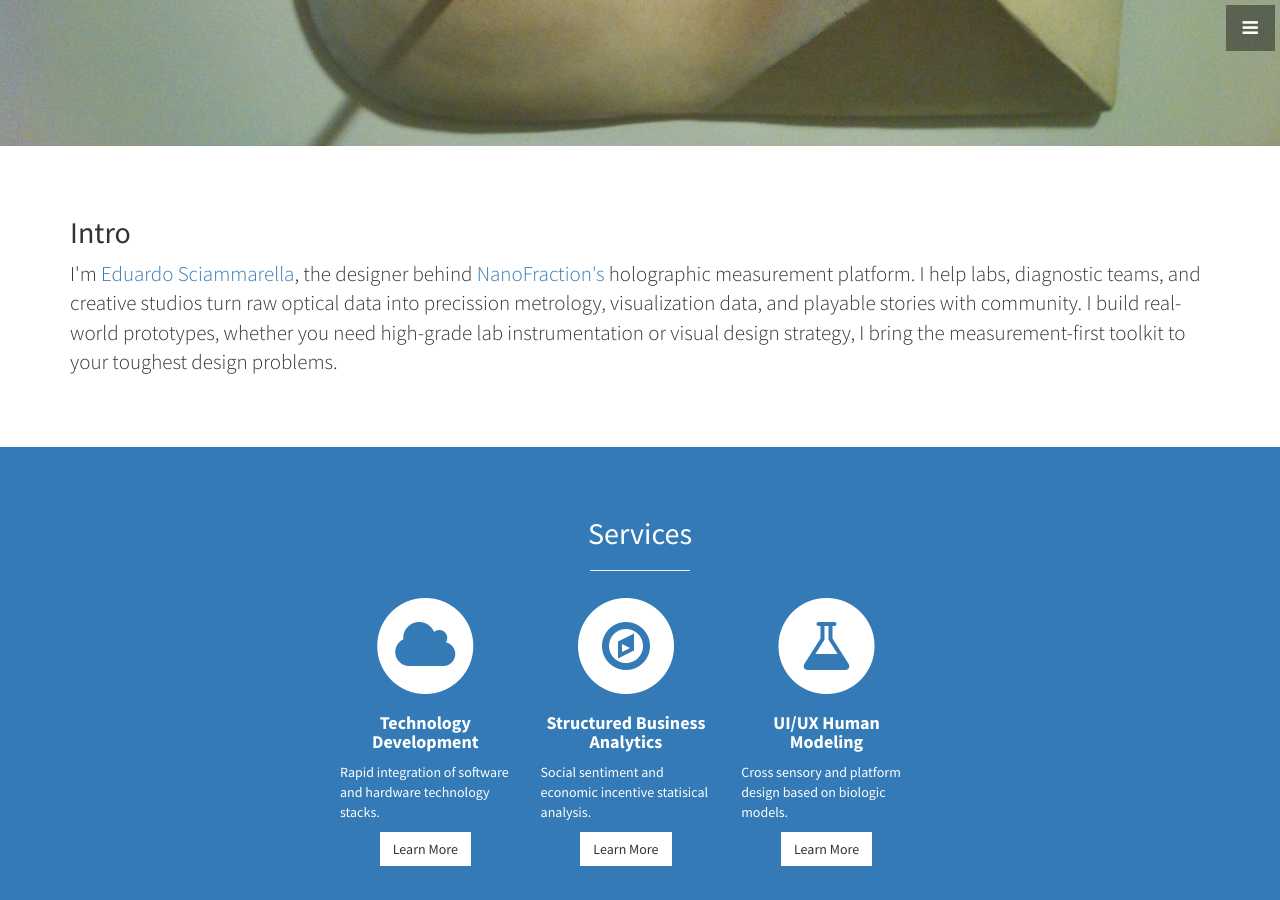
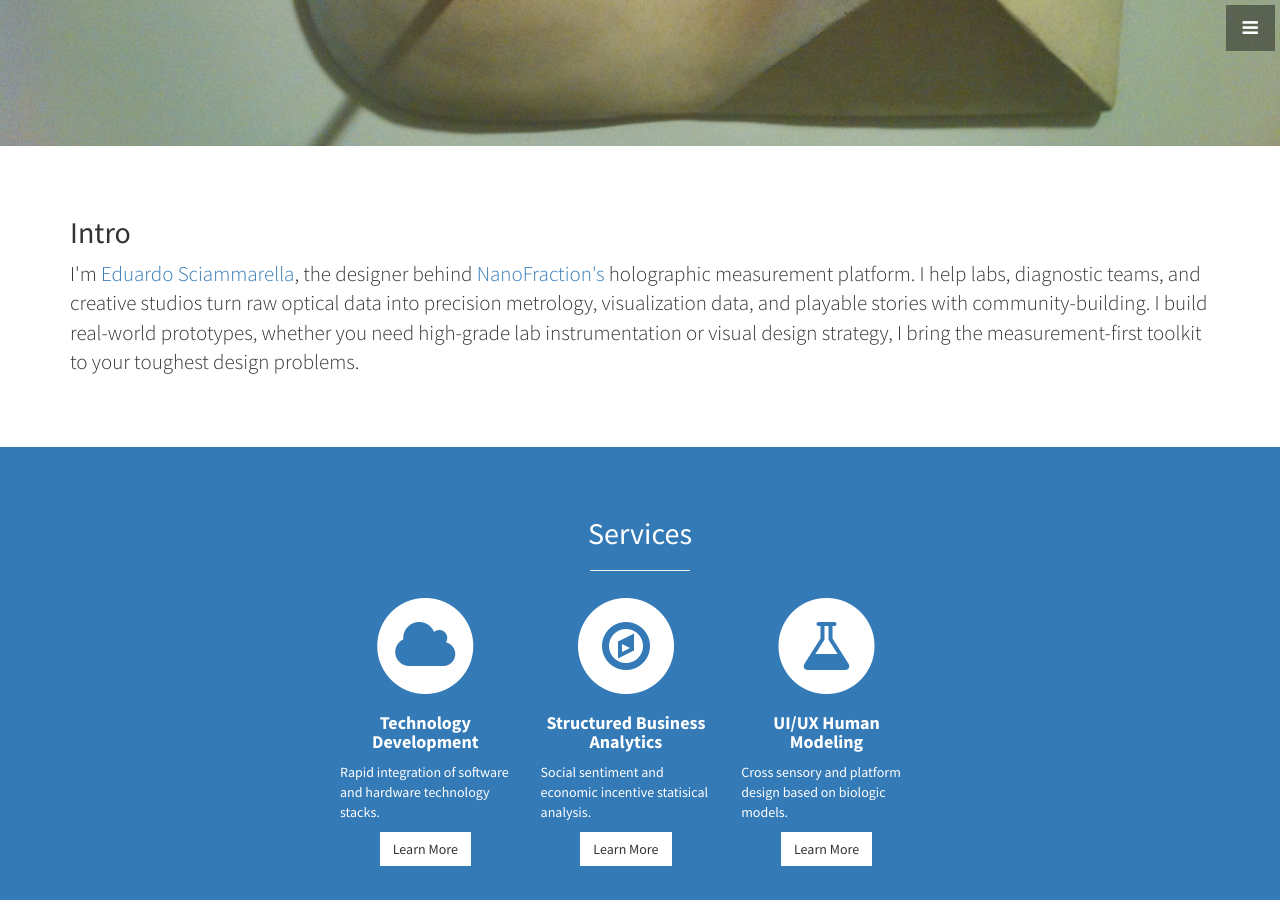
Before and after one commit to protoedu/protoedu.github.io, a Jekyll site: the page built from index.html, in a window 1280 px wide and 900 px high, scrolled down 754 px. Built offline with Jekyll 4.4.1, drawn with Linux system fonts in a browser that asks for light colours.

Commit message:
Fix spelling and improve clarity in about.html
Corrected spelling of 'precission' to 'precision' and added 'community-building' for clarity.

```diff
--- a/_includes/about.html
+++ b/_includes/about.html
@@ -4,8 +4,8 @@
       <div class="col-lg-12 text-left">
         <h2>Intro</h2>
         <p class="lead">I'm <a href="https://www.linkedin.com/in/protoboy/">Eduardo Sciammarella</a>, the designer behind <a href="https://www.nanofraction.com">NanoFraction's</a> holographic measurement platform. I help labs,
-          diagnostic teams, and creative studios turn raw optical data into precission metrology, visualization data, and playable stories
-          with community. I build real-world prototypes, whether you need high-grade lab instrumentation or visual design strategy, I bring
+          diagnostic teams, and creative studios turn raw optical data into precision metrology, visualization data, and playable stories
+          with community-building. I build real-world prototypes, whether you need high-grade lab instrumentation or visual design strategy, I bring
           the measurement-first toolkit to your toughest design problems.</p>
       </div>
     </div>
```
